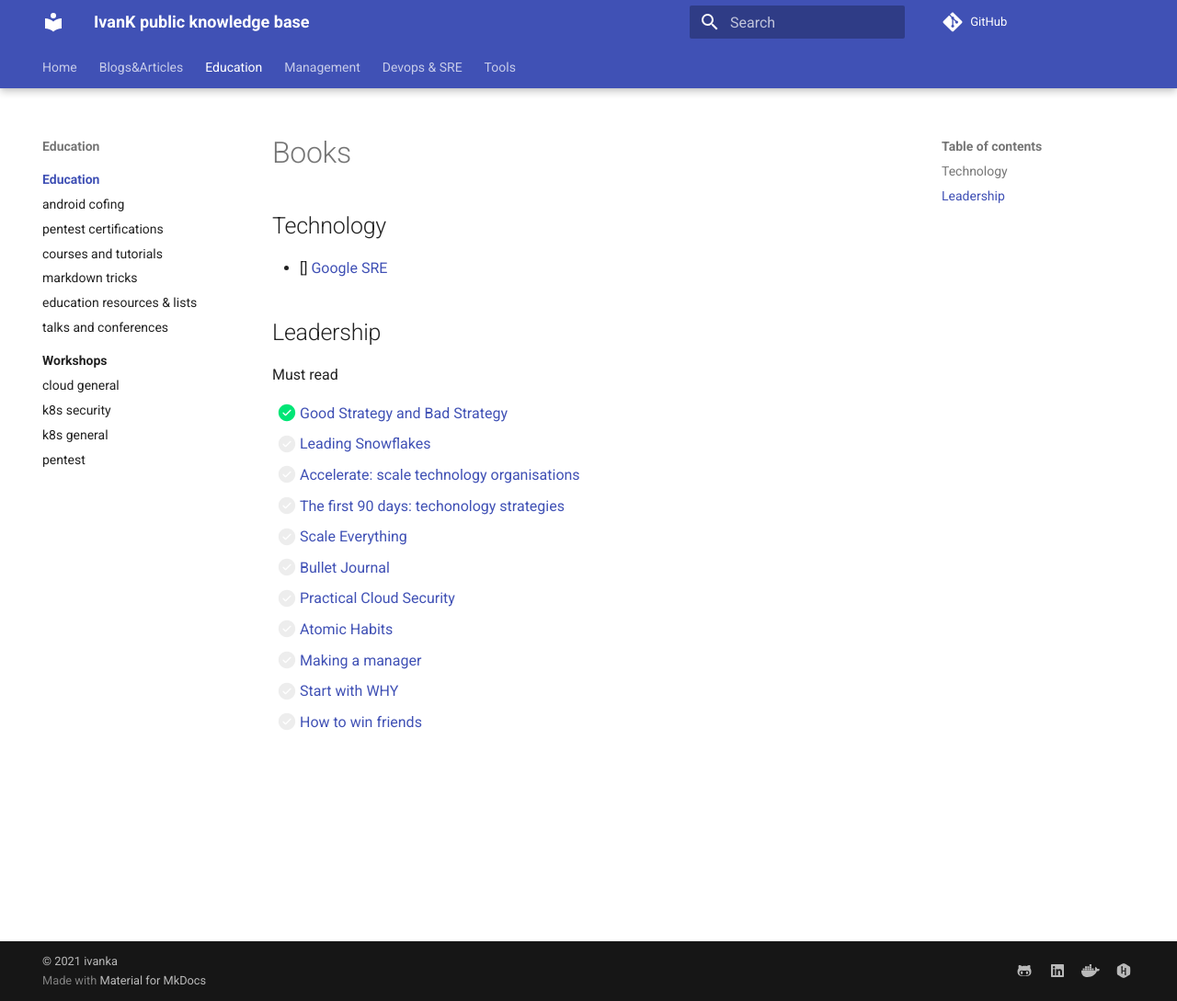
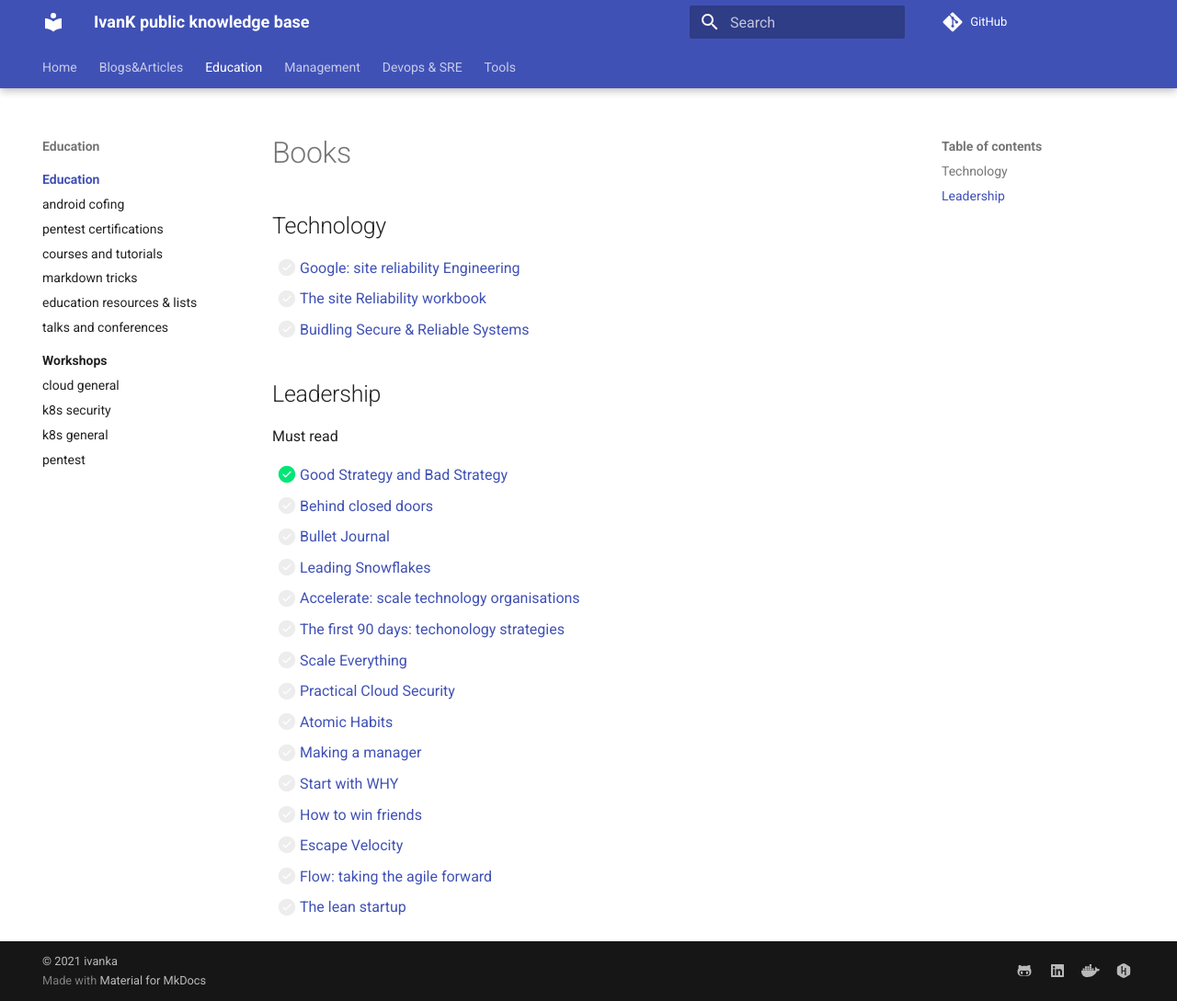
Before and after one commit to ivankatliarchuk/knowledge-base, an MkDocs documentation site: the page built from docs/education/index.md, in a window 1280 px wide and 1089 px high. Shown: the whole window at 92% size. Built offline with MkDocs 1.6.1 and Material for MkDocs 9.7.7, drawn with Linux system fonts in a browser that asks for light colours; comment, search, counter and statistics services are not loaded.

Commit message:
docs: update books to read

```diff
--- a/docs/education/index.md
+++ b/docs/education/index.md
@@ -11,28 +11,34 @@ published: true
 
 ## Technology
 
-- [] [Google SRE](https://landing.google.com/sre/sre-book/toc/)
+- [ ] [Google: site reliability Engineering](https://landing.google.com/sre/sre-book/toc/)
+- [ ] [The site Reliability workbook](https://sre.google/workbook/table-of-contents/)
+- [ ] [Buidling Secure & Reliable Systems][secure-reliable]
 
 ## Leadership
 
 Must read
 
 - [x] [Good Strategy and Bad Strategy][good-bad-strategy]
+- [ ] [Behind closed doors]()
+- [ ] [Bullet Journal](https://bulletjournal.com/pages/book)
 - [ ] [Leading Snowflakes](http://leadingsnowflakes.com/)
 - [ ] [Accelerate: scale technology organisations][accelerate]
 - [ ] [The first 90 days: techonology strategies][accelerate]
 - [ ] [Scale Everything](https://github.com/binhnguyennus/awesome-scalability)
-- [ ] [Bullet Journal](https://bulletjournal.com/pages/book)
 - [ ] [Practical Cloud Security](https://www.oreilly.com/library/view/practical-cloud-security/9781492037507)
 - [ ] [Atomic Habits](https://jamesclear.com/atomic-habits)
 - [ ] [Making a manager](https://www.amazon.co.uk/Making-Manager-What-Everyone-Looks/dp/0753552892)
 - [ ] [Start with WHY](https://simonsinek.com/product/start-with-why/)
 - [ ] [How to win friends](https://www.goodreads.com/book/show/4865.How_to_Win_Friends_and_Influence_People)
+- [ ] [Escape Velocity]()
+- [ ] [Flow: taking the agile forward]()
+- [ ] [The lean startup]()
 
 <!-- resources -->
 [good-bad-strategy]: https://www.goodreads.com/book/show/11721966-good-strategy-bad-strategy
 [accelerate]: https://www.amazon.com/Accelerate-Software-Performing-Technology-Organizations-ebook/dp/B07B9F83WM/ref=sr_1_1?s=books&ie=UTF8&qid=1532354658&sr=1-1&keywords=accelerate+devops
 [tech-strategies]: https://www.amazon.com/First-Days-Updated-Expanded-Strategies-ebook/dp/B00B6U63ZE/ref=sr_1_1?s=digital-text&ie=UTF8&qid=1532438854&sr=1-1&keywords=the+first+90+days
-
+[secure-reliable]: https://static.googleusercontent.com/media/sre.google/en//static/pdf/building_secure_and_reliable_systems.pdf
 <!-- https://ebookcentral.proquest.com/lib/open/detail.action?pq-origsite=primo&docID=1743239 -->
 <!-- https://www.ebooks.com/en-gb/book/725888/good-strategy-bad-strategy/richard-rumelt/ -->
```
